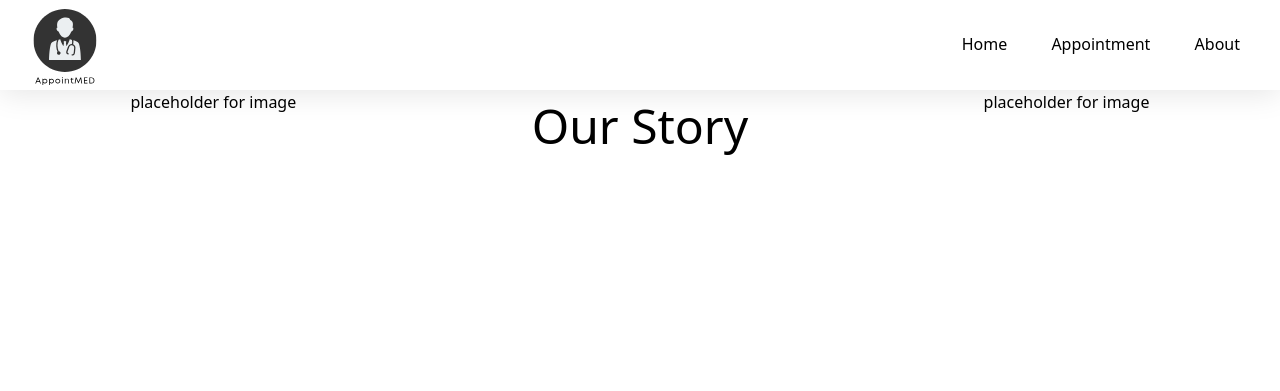
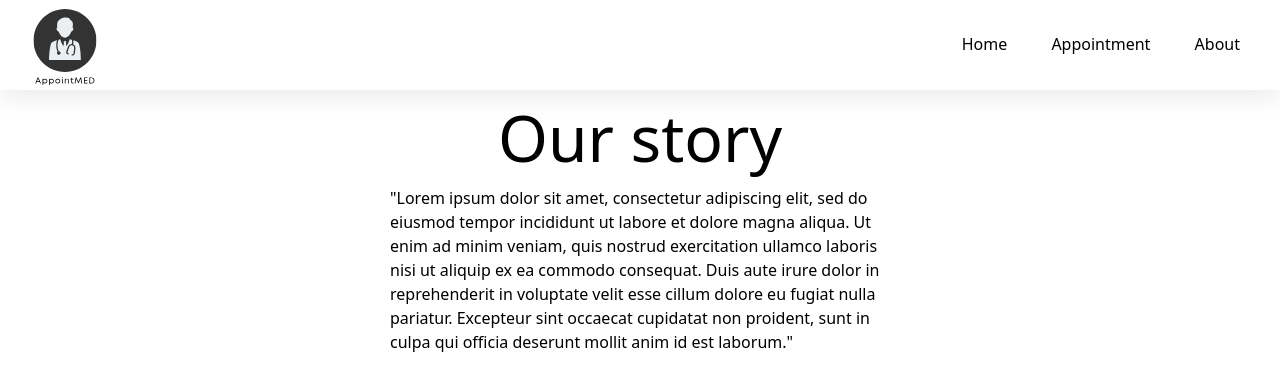
Before and after one commit to josue-237/AppointMED, a Python web app: template templates/about.html in a window 1280 px wide. Shown: the top 391 px of the page. Run offline with Jinja, Linux system fonts and the light colour scheme; the template is opened without the code that fills it, so the values that code supplies are empty; some libraries are stand-ins or nearby versions.

Commit message:
added better content section for about page

```diff
--- a/static/css/style.css
+++ b/static/css/style.css
@@ -24,11 +24,14 @@ html body {
 .about-header {
     font-size: 3em;
 }
-.column {
-    float: left;
-    width: 33.33%;
-}
-.center {
+.about-content h1 {
     display: flex;
     justify-content: center;
+    font-size: 4em;
 }
+.about-content p {
+    position: absolute;
+    left: 50vw;
+    width: 500px;
+    margin-left: -250px;
+}
--- a/templates/about.html
+++ b/templates/about.html
@@ -16,16 +16,9 @@
             <a href="">About</a>
         </div>
     </div>
-    <div class="row">
-        <div class="column center">
-            <p>placeholder for image</p>
-        </div>
-        <div class="column center">
-            <h1 class="about-header">Our Story</h1>
-        </div>
-        <div class="column center">
-            <p>placeholder for image</p>
-        </div>
+    <div class="about-content">
+        <h1>Our story</h1>
+        <p>"Lorem ipsum dolor sit amet, consectetur adipiscing elit, sed do eiusmod tempor incididunt ut labore et dolore magna aliqua. Ut enim ad minim veniam, quis nostrud exercitation ullamco laboris nisi ut aliquip ex ea commodo consequat. Duis aute irure dolor in reprehenderit in voluptate velit esse cillum dolore eu fugiat nulla pariatur. Excepteur sint occaecat cupidatat non proident, sunt in culpa qui officia deserunt mollit anim id est laborum."</p>
     </div>
 </body>
 </html>
```
Also changed, not shown: static/images/caring-doctor.jpeg (added).
